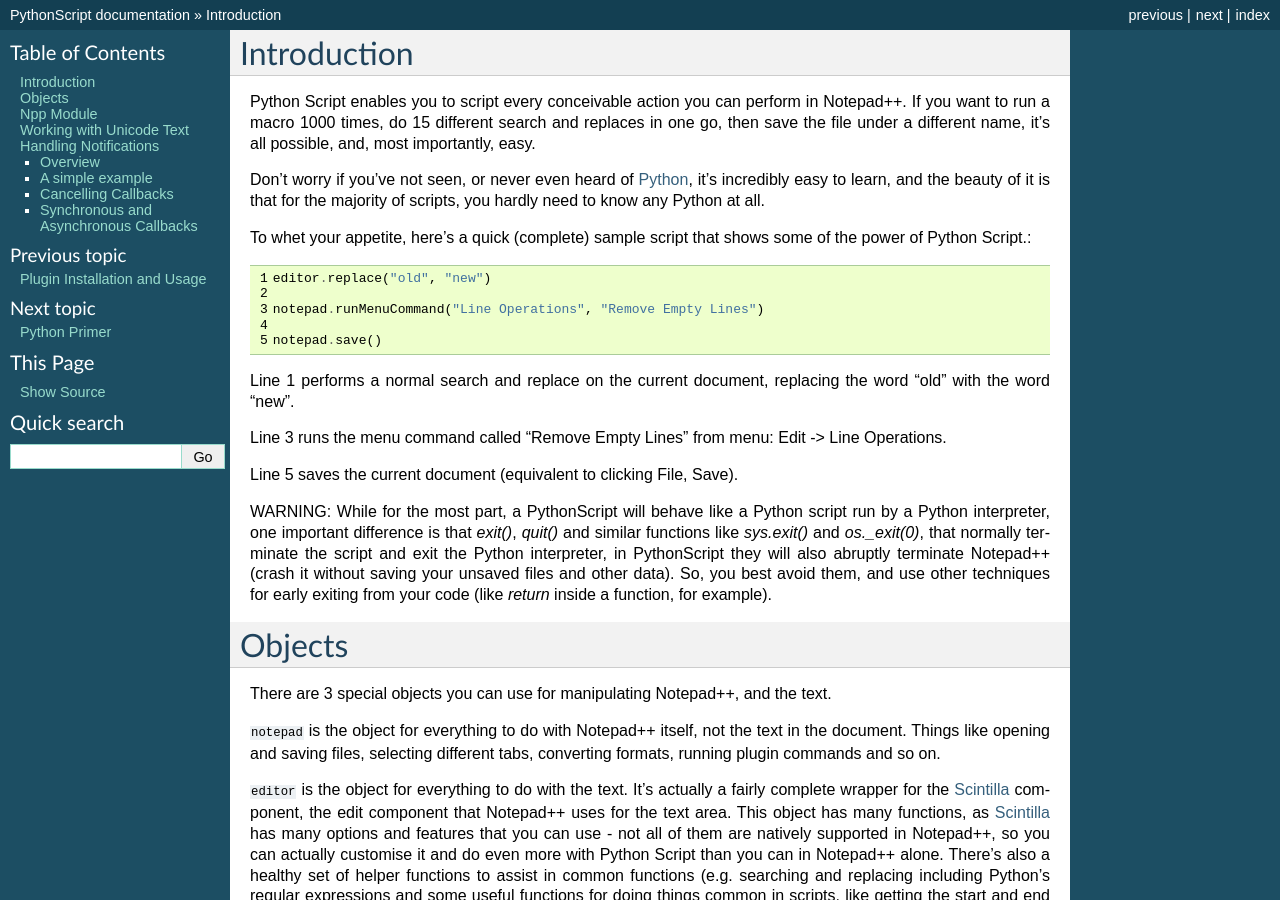
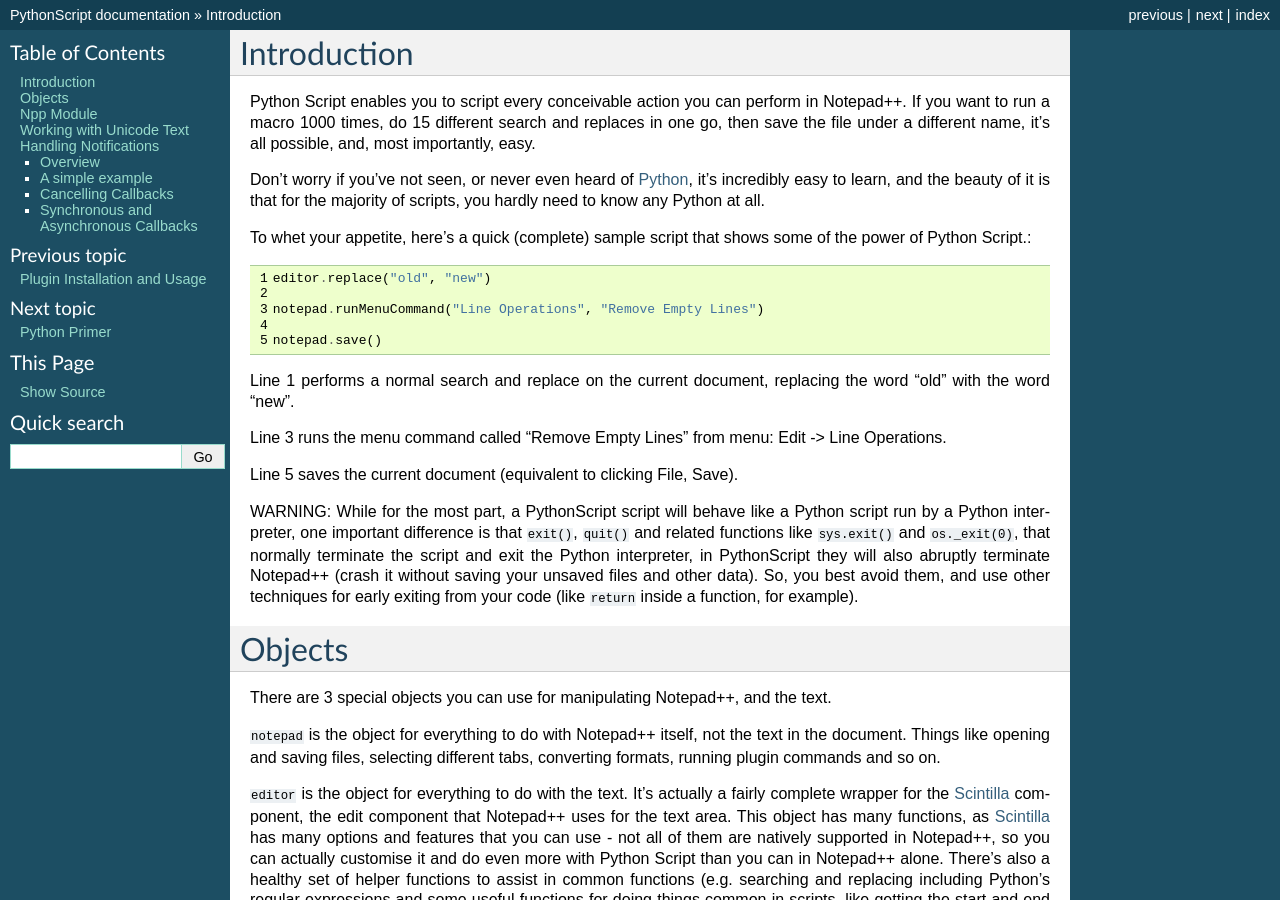
Before and after one commit to bruderstein/PythonScript, a Sphinx documentation site: the page built from docs/source/intro.rst, in a window 1280 px wide and 900 px high. Built offline with Sphinx 7.4.7, drawn with Linux system fonts in a browser that asks for light colours.

Commit message:
just a formatting fix of the previous commit

```diff
--- a/docs/source/intro.rst
+++ b/docs/source/intro.rst
@@ -23,7 +23,7 @@
 
 Line 5 saves the current document (equivalent to clicking File, Save).
 
-WARNING: While for the most part, a PythonScript will behave like a Python script run by a Python interpreter, one important difference is that `exit()`, `quit()` and similar functions like `sys.exit()` and `os._exit(0)`, that normally terminate the script and exit the Python interpreter, in PythonScript they will also abruptly terminate Notepad++ (crash it without saving your unsaved files and other data). So, you best avoid them, and use other techniques for early exiting from your code (like `return` inside a function, for example).
+WARNING: While for the most part, a PythonScript script will behave like a Python script run by a Python interpreter, one important difference is that ``exit()``, ``quit()`` and related functions like ``sys.exit()`` and ``os._exit(0)``, that normally terminate the script and exit the Python interpreter, in PythonScript they will also abruptly terminate Notepad++ (crash it without saving your unsaved files and other data). So, you best avoid them, and use other techniques for early exiting from your code (like ``return`` inside a function, for example).
 
 
 Objects
```
